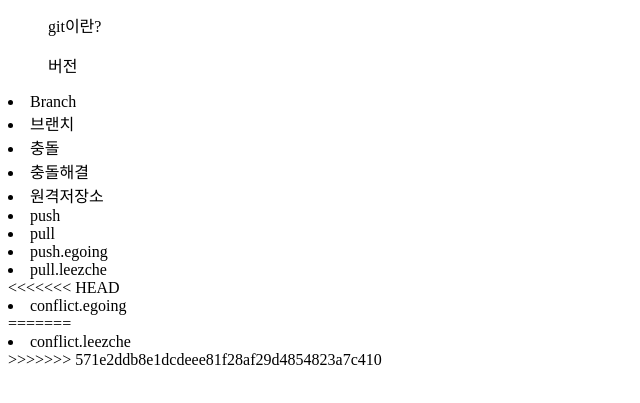
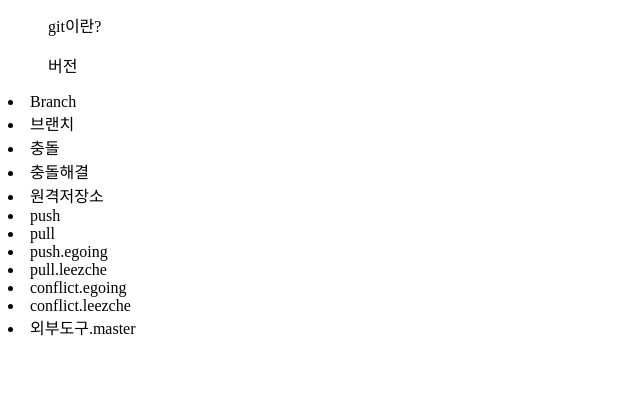
Before and after one commit to parksj003/opentutorials_git_egoing, a plain HTML site: page index.html in a window 1280 px wide. Shown: the part 87-490 px from the top of the page, without its empty margins (0-640 px from the left). Drawn offline with Linux system fonts and the light colour scheme.

Commit message:
추가외부도구.master

```diff
--- a/index.html
+++ b/index.html
@@ -21,10 +21,8 @@
         <li>pull</li>
         <li>push.egoing</li>
         <li>pull.leezche</li>
-<<<<<<< HEAD
         <li>conflict.egoing</li>
-=======
         <li>conflict.leezche</li>
->>>>>>> 571e2ddb8e1dcdeee81f28af29d4854823a7c410
+        <li>외부도구.master</li>
     </body>
 </html>
```
